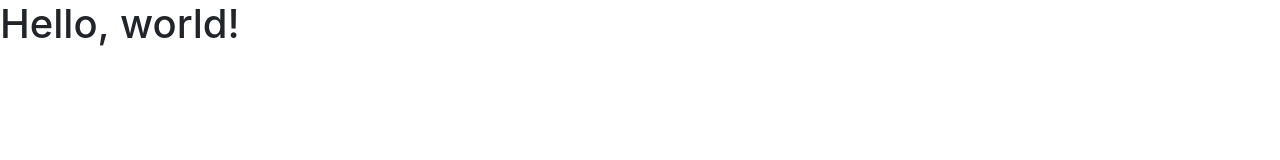
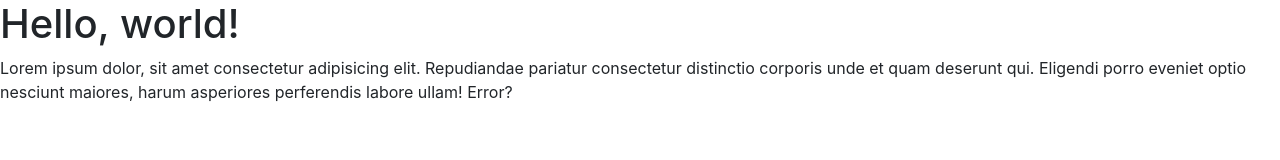
Before and after one commit to kamal-ts/kamal-git-test, a plain HTML site: page index.html in a window 1280 px wide. Drawn offline with nearby package versions, Linux system fonts and the light colour scheme.

Commit message:
menambahkan paraghrap

```diff
--- a/index.html
+++ b/index.html
@@ -15,6 +15,7 @@
 
 <body>
     <h1>Hello, world!</h1>
+    <p>Lorem ipsum dolor, sit amet consectetur adipisicing elit. Repudiandae pariatur consectetur distinctio corporis unde et quam deserunt qui. Eligendi porro eveniet optio nesciunt maiores, harum asperiores perferendis labore ullam! Error?</p>
 
     <!-- Optional JavaScript -->
     <!-- jQuery first, then Popper.js, then Bootstrap JS -->
```
